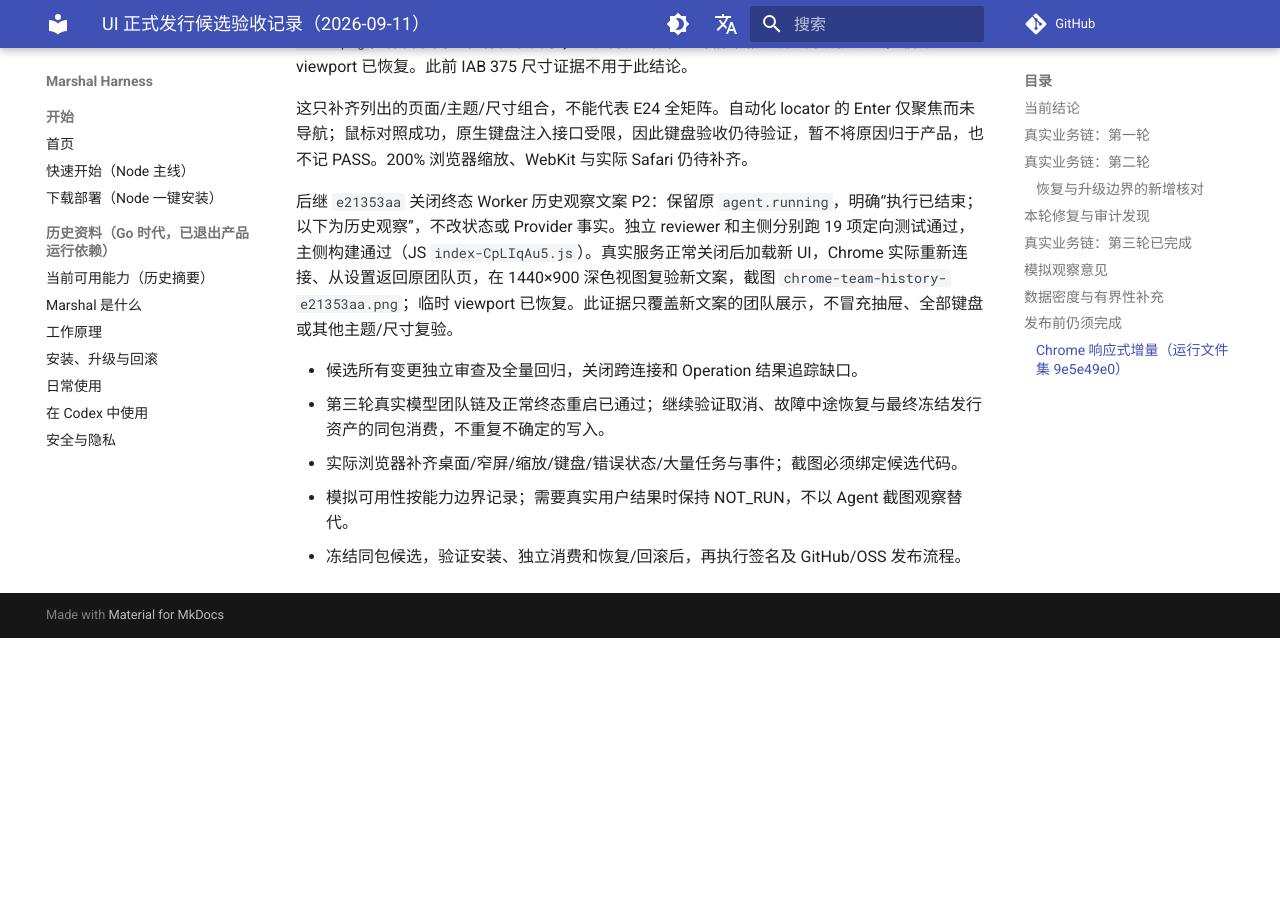
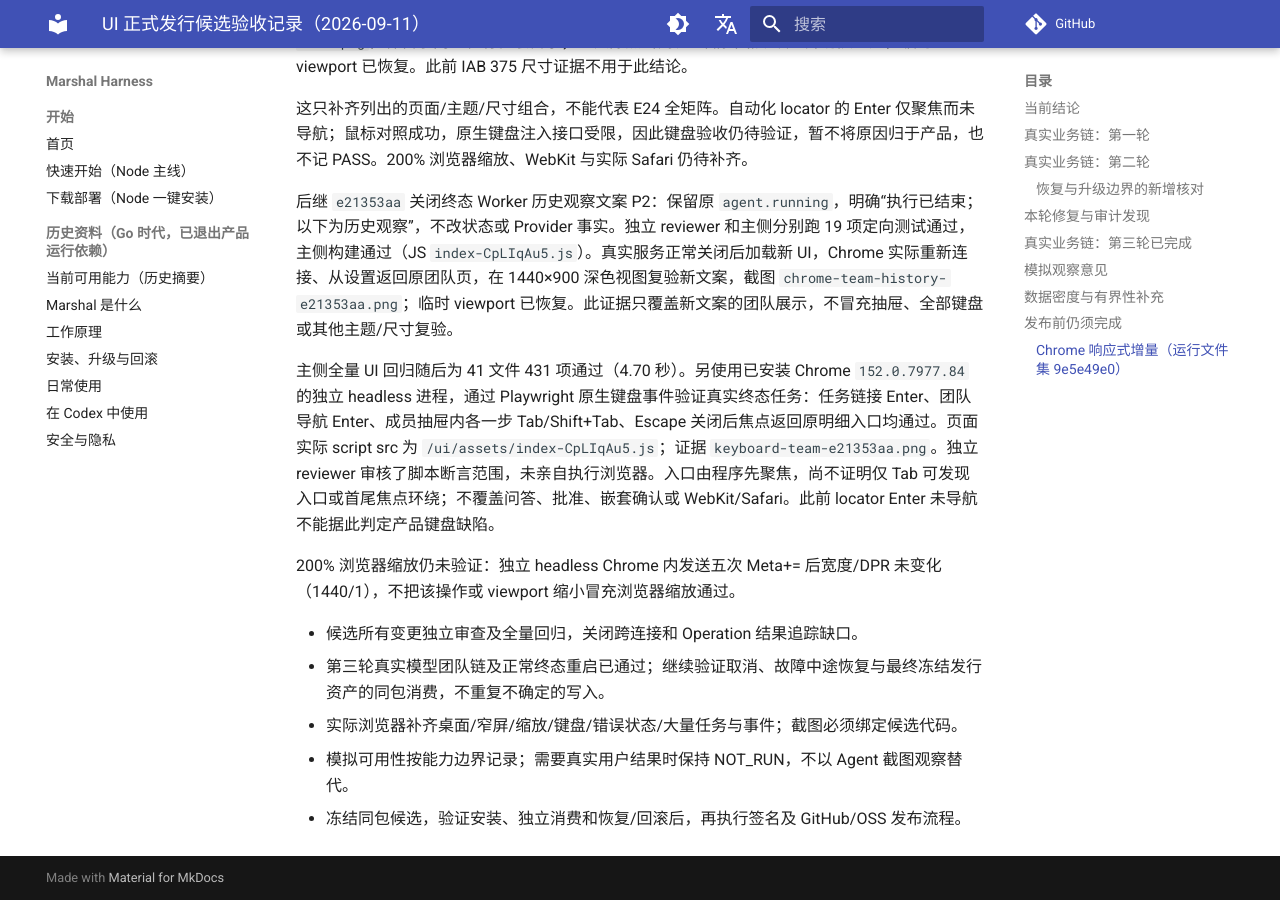
Before and after one commit to chiga0/marshal-harness, an MkDocs documentation site: the page built from docs/ui-1/release-validation-2026-09-11.md, in a window 1280 px wide and 900 px high, scrolled down 5832 px. Built offline with MkDocs 1.6.1 and Material for MkDocs 9.7.7, drawn with Linux system fonts in a browser that asks for light colours; comment, search, counter and statistics services are not loaded; before the commit the page ends 6470 px from its top, so only the background shows below that.

Commit message:
docs(ui): distinguish native keyboard evidence from complete browser acceptance

```diff
--- a/docs/ui-1/release-validation-2026-09-11.md
+++ b/docs/ui-1/release-validation-2026-09-11.md
@@ -109,6 +109,10 @@ CI `34583578954` 的 Ubuntu/Node22 密度测试超过默认 5 秒（5119ms），
 
 后继 `e21353aa` 关闭终态 Worker 历史观察文案 P2：保留原 `agent.running`，明确“执行已结束；以下为历史观察”，不改状态或 Provider 事实。独立 reviewer 和主侧分别跑 19 项定向测试通过，主侧构建通过（JS `index-CpLIqAu5.js`）。真实服务正常关闭后加载新 UI，Chrome 实际重新连接、从设置返回原团队页，在 1440×900 深色视图复验新文案，截图 `chrome-team-history-e21353aa.png`；临时 viewport 已恢复。此证据只覆盖新文案的团队展示，不冒充抽屉、全部键盘或其他主题/尺寸复验。
 
+主侧全量 UI 回归随后为 41 文件 431 项通过（4.70 秒）。另使用已安装 Chrome `152.0.7977.84` 的独立 headless 进程，通过 Playwright 原生键盘事件验证真实终态任务：任务链接 Enter、团队导航 Enter、成员抽屉内各一步 Tab/Shift+Tab、Escape 关闭后焦点返回原明细入口均通过。页面实际 script src 为 `/ui/assets/index-CpLIqAu5.js`；证据 `keyboard-team-e21353aa.png`。独立 reviewer 审核了脚本断言范围，未亲自执行浏览器。入口由程序先聚焦，尚不证明仅 Tab 可发现入口或首尾焦点环绕；不覆盖问答、批准、嵌套确认或 WebKit/Safari。此前 locator Enter 未导航不能据此判定产品键盘缺陷。
+
+200% 浏览器缩放仍未验证：独立 headless Chrome 内发送五次 Meta+= 后宽度/DPR 未变化（1440/1），不把该操作或 viewport 缩小冒充浏览器缩放通过。
+
 - 候选所有变更独立审查及全量回归，关闭跨连接和 Operation 结果追踪缺口。
 - 第三轮真实模型团队链及正常终态重启已通过；继续验证取消、故障中途恢复与最终冻结发行资产的同包消费，不重复不确定的写入。
 - 实际浏览器补齐桌面/窄屏/缩放/键盘/错误状态/大量任务与事件；截图必须绑定候选代码。
```
Also changed, not shown: apps/task-web/e2e/README.md (+2 -2 lines).
